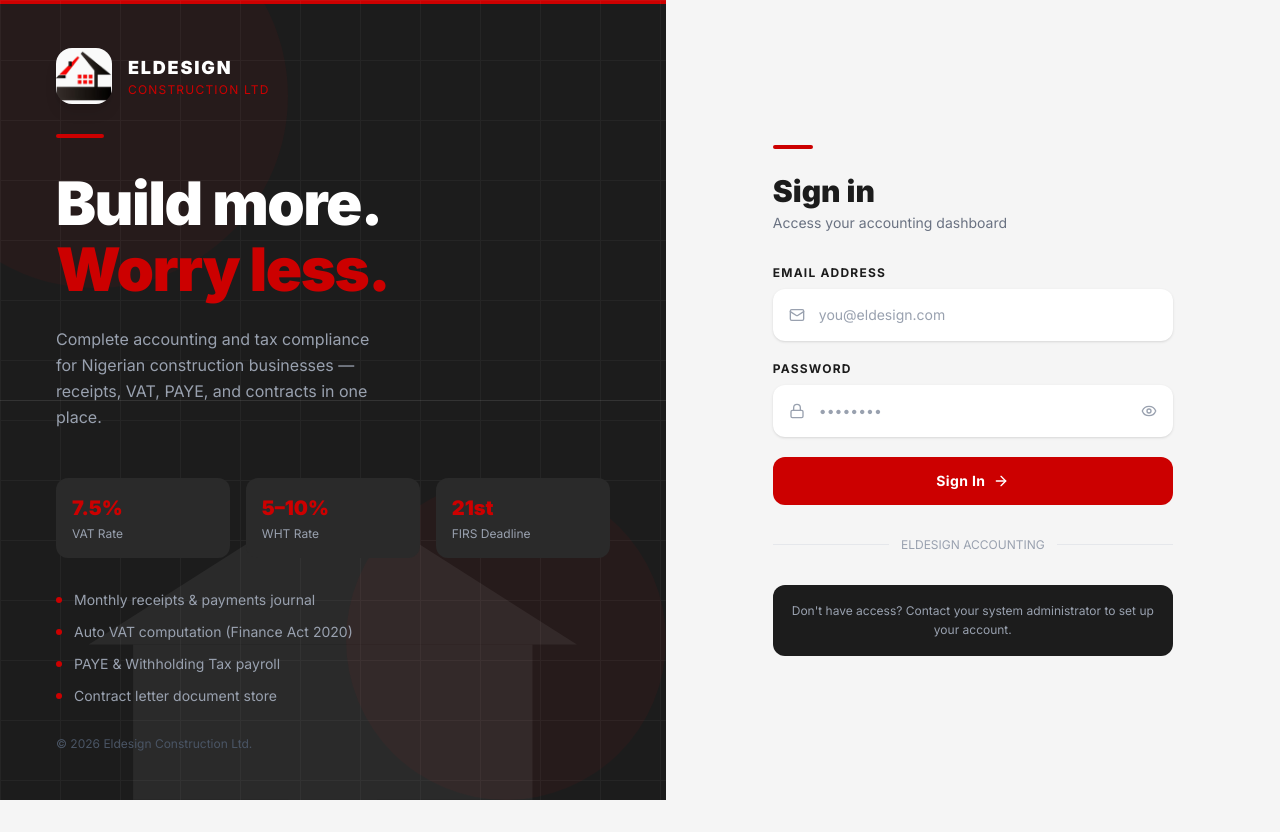
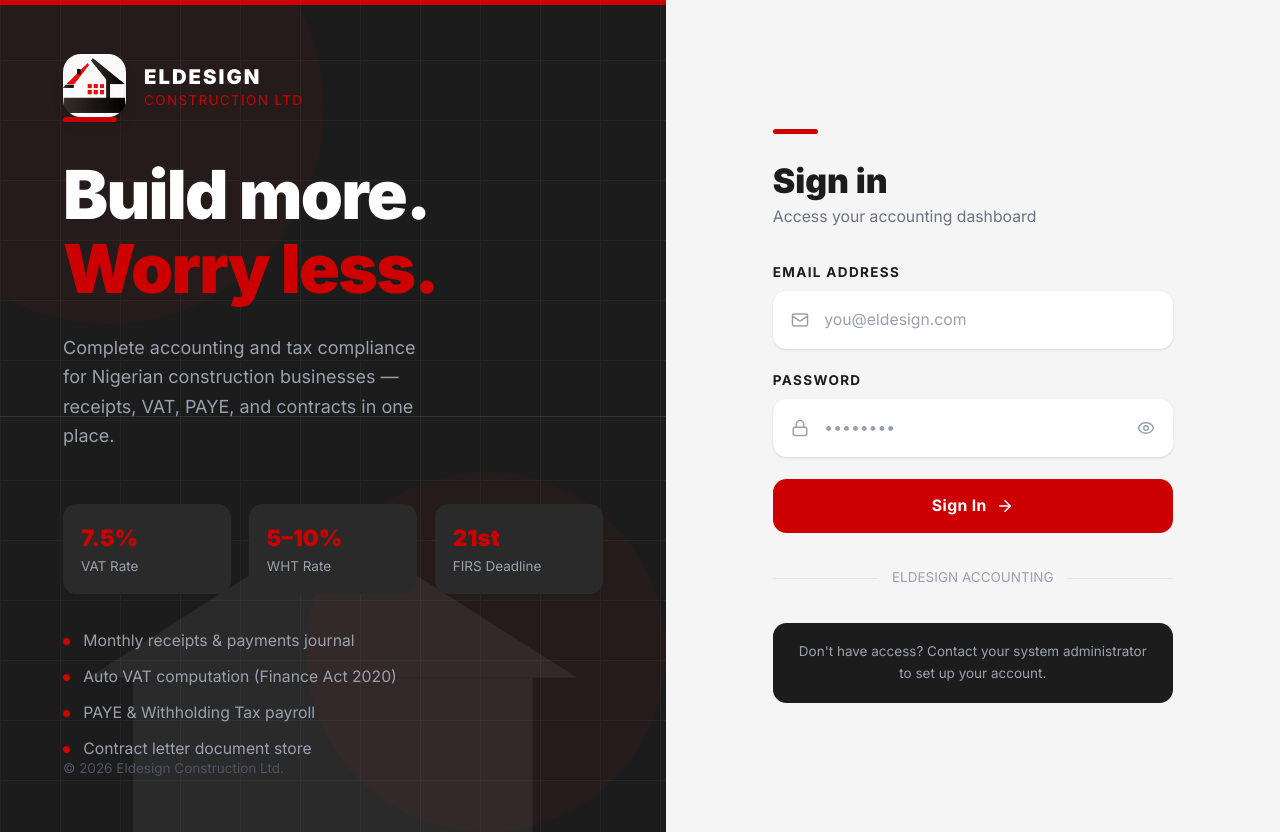
Before and after one commit to stephcodess/Construction-project-management, a React (Vite) app: page /login in a window 1280 px wide. Before the commit the page ends 800 px from the top, so only its background shows below. Built offline with nearby package versions, Linux system fonts and the light colour scheme; no server answers; the database is empty.

Commit message:
Increase base font size to 18px and make Settings page full width
Co-Authored-By: Claude Sonnet 4.6 <noreply@anthropic.com>

```diff
--- a/src/index.css
+++ b/src/index.css
@@ -7,7 +7,7 @@
 }
 
 html {
-  font-size: 16px;
+  font-size: 18px;
 }
 
 body {
--- a/src/pages/Settings.jsx
+++ b/src/pages/Settings.jsx
@@ -182,7 +182,7 @@ export default function Settings() {
   }
 
   return (
-    <div className="max-w-3xl mx-auto space-y-6">
+    <div className="space-y-6">
 
       {/* Page header */}
       <div className="flex flex-wrap items-end justify-between gap-4">
```
